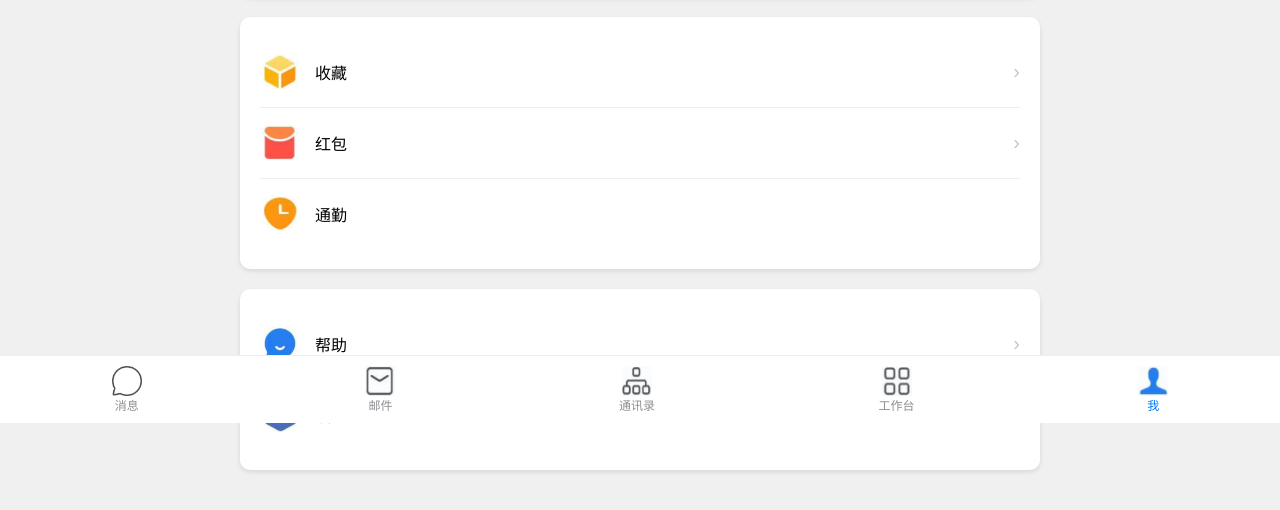
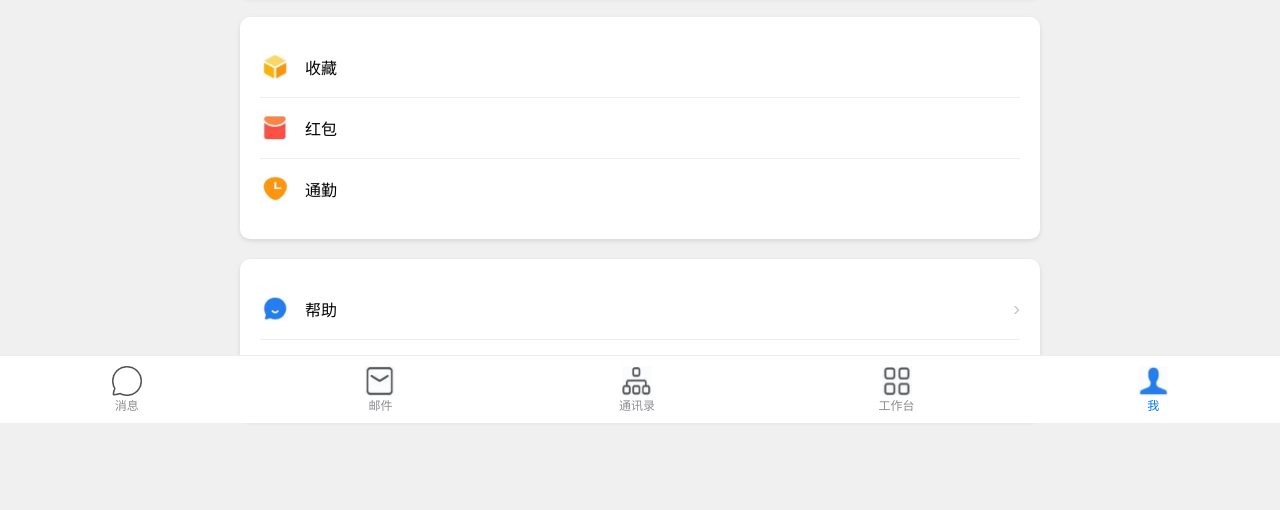
Before and after one commit to zhuzil/zhuzil.github.io, a plain HTML site: page qywx/index.html in a window 1280 px wide. Shown: the part 377-887 px from the top of the page. After the commit the page ends 837 px from the top, so only its background shows below. Drawn offline with Linux system fonts and the light colour scheme.

Commit message:
change index fontsize

```diff
--- a/qywx/index.html
+++ b/qywx/index.html
@@ -73,16 +73,16 @@
             align-items: center;
         }
         .icon {
-            width: 40px;
-            height: 40px;
+            width: 30px;
+            height: 30px;
             background-color: #ffffff;
-            border-radius: 10px;
+            /* border-radius: 10px; */
             margin-right: 15px;
             display: flex;
             justify-content: center;
             align-items: center;
             color: #ffffff;
-            font-size: 20px;
+            /* font-size: 20px; */
         }
         .yellow-icon {
             background-color: #FFEBB7;
@@ -183,25 +183,25 @@
             <div class="profile-detail">
                 <div class="icon-text">
                     <div class="icon">
-                        <img src="img_sc.png" style="width: 35px; height: 35px; vertical-align: middle;">
+                        <img src="img_sc.png" style="width: 25px; height: 25px; vertical-align: middle;">
                     </div>
                     <span>收藏</span>
                 </div>
-                <span class="arrow" style="font-size: 20px;">›</span>
+                <!-- <span class="arrow" style="font-size: 20px;">›</span> -->
             </div>
             <div class="profile-detail">
                 <div class="icon-text">
                     <div class="icon">
-                        <img src="img_hb.png" style="width: 35px; height: 35px; vertical-align: middle;">
+                        <img src="img_hb.png" style="width: 25px; height: 25px; vertical-align: middle;">
                     </div>
                     <span>红包</span>
                 </div>
-                <span class="arrow" style="font-size: 20px;">›</span>
+                <!-- <span class="arrow" style="font-size: 20px;">›</span> -->
             </div>
             <div class="profile-detail">
                 <div class="icon-text">
                     <div class="icon">
-                        <img src="img_tq.png" style="width: 35px; height: 35px; vertical-align: middle;">
+                        <img src="img_tq.png" style="width: 25px; height: 25px; vertical-align: middle;">
                     </div>
                     <span>通勤</span>
                 </div>
@@ -212,7 +212,7 @@
             <div class="profile-detail">
                 <div class="icon-text">
                     <div class="icon">
-                        <img src="img_bz.png" style="width: 35px; height: 35px; vertical-align: middle;">
+                        <img src="img_bz.png" style="width: 25px; height: 25px; vertical-align: middle;">
                     </div>
                     <span>帮助</span>
                 </div>
@@ -221,7 +221,7 @@
             <div class="profile-detail">
                 <div class="icon-text">
                     <div class="icon">
-                        <img src="img_sz.png" style="width: 35px; height: 35px; vertical-align: middle;">
+                        <img src="img_sz.png" style="width: 25px; height: 25px; vertical-align: middle;">
                     </div>
                     <span>设置</span>
                 </div>
```
